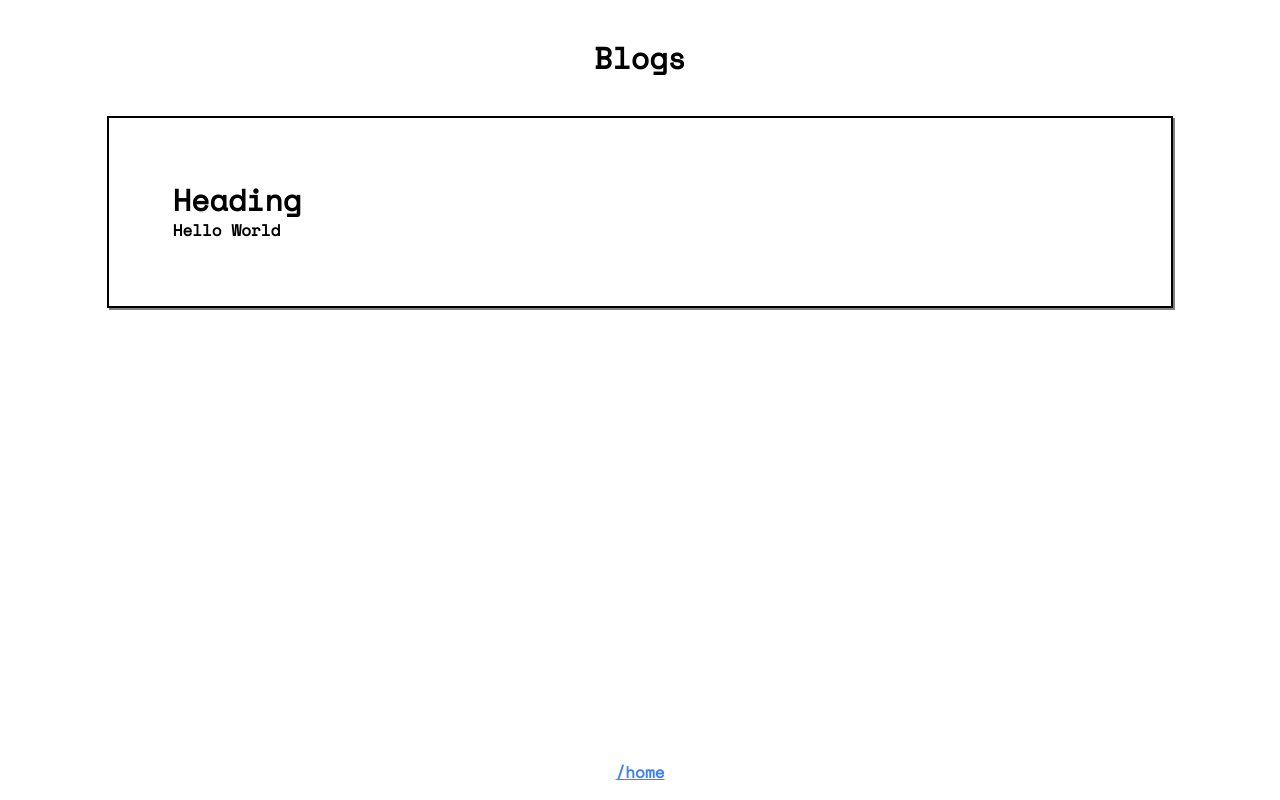
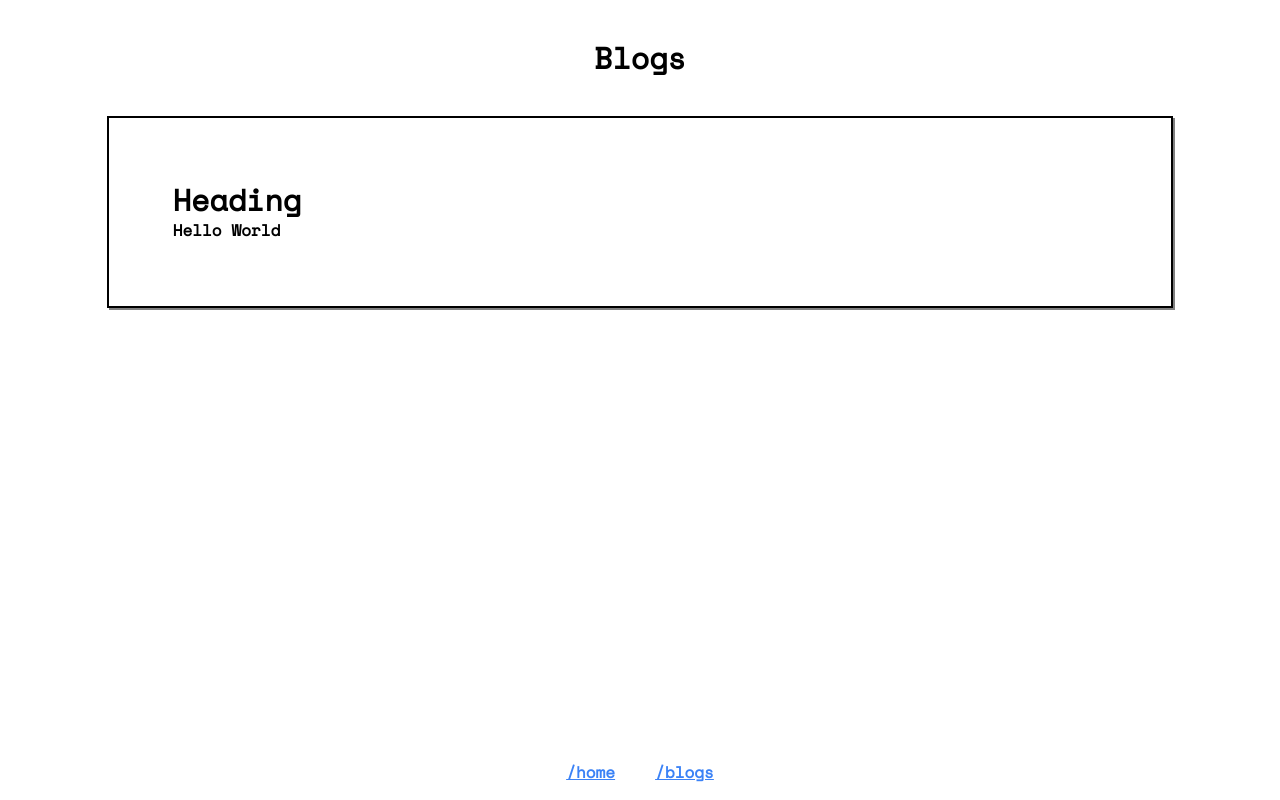
Before and after one commit to h-tiwari-dev/portfolio, a Next.js app: page /home/blogs in a window 1280 px wide. Built offline with nearby package versions, Linux system fonts and the light colour scheme; what taos would draw is missing.

Commit message:
more changes

```diff
--- a/app/layout.tsx
+++ b/app/layout.tsx
@@ -1,5 +1,6 @@
 import { Space_Mono } from '@next/font/google';
 import { Analytics } from '@vercel/analytics/react';
+import { SpeedInsights } from "@vercel/speed-insights/next"
 
 import './globals.css';
 
@@ -22,6 +23,7 @@ export default function RootLayout({
             <body className={`min-h-screen bg-white ${spaceMono.className}`}>
                 {children}
                 <Analytics />
+                <SpeedInsights />
             </body>
         </html>
     );
--- a/constants/navItems.ts
+++ b/constants/navItems.ts
@@ -1,6 +1,7 @@
-export const navItems: { name: string; url: string }[] = [
-  { name: '/home', url: '/' },
-  // { name: '/blogs', url: '/home/blogs' },
-  // { name: '/pictures', url: '/home/pictures' },
-  // { name: '/projects', url: '/home/projects' },
-];
+export const navItems: {
+    name: string,
+    url: string
+}[] = [
+        { name: '/home', url: '/' },
+        { name: '/blogs', url: '/home/blogs' },
+    ];
--- a/next.config.js
+++ b/next.config.js
@@ -1,8 +1,5 @@
 /** @type {import('next').NextConfig} */
 const nextConfig = {
-  experimental: {
-    appDir: true,
-  },
     async redirects() {
         return ([
             {
--- a/package.json
+++ b/package.json
@@ -18,12 +18,13 @@
     "@types/react": "18.0.27",
     "@types/react-dom": "18.0.10",
     "@vercel/analytics": "^1.1.1",
+    "@vercel/speed-insights": "^1.0.11",
     "bcrypt": "^5.1.0",
     "eslint": "8.34.0",
     "eslint-config-next": "13.1.6",
     "framer-motion": "^10.0.1",
     "json-ts": "^1.6.4",
-    "next": "^13.5.6",
+    "next": "^14.2.3",
     "react": "18.2.0",
     "react-dom": "18.2.0",
     "taos": "^1.0.2",
```
Also changed, not shown: app/home/layout.tsx (line endings or trailing spaces), 2 other files (tests, documents, lock files or other folders). Lines whose indentation alone changed are shown as unchanged.
